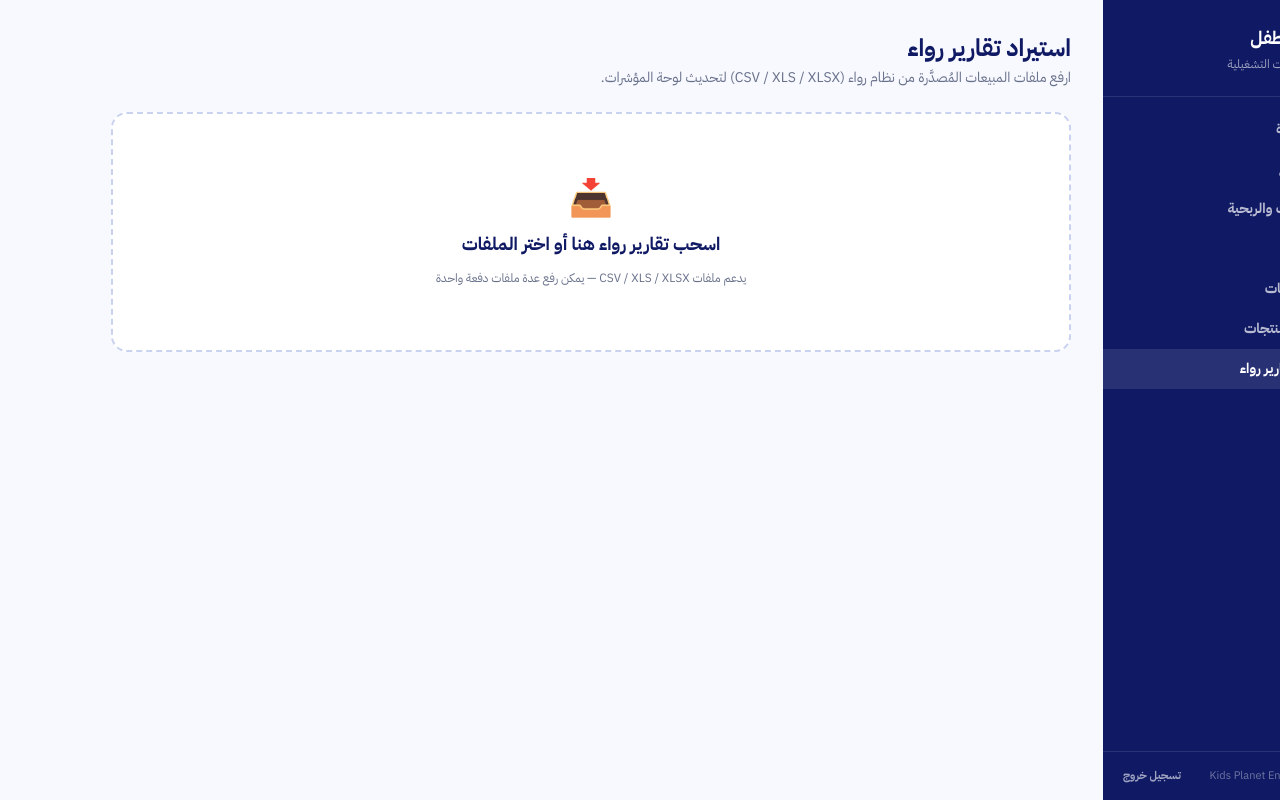
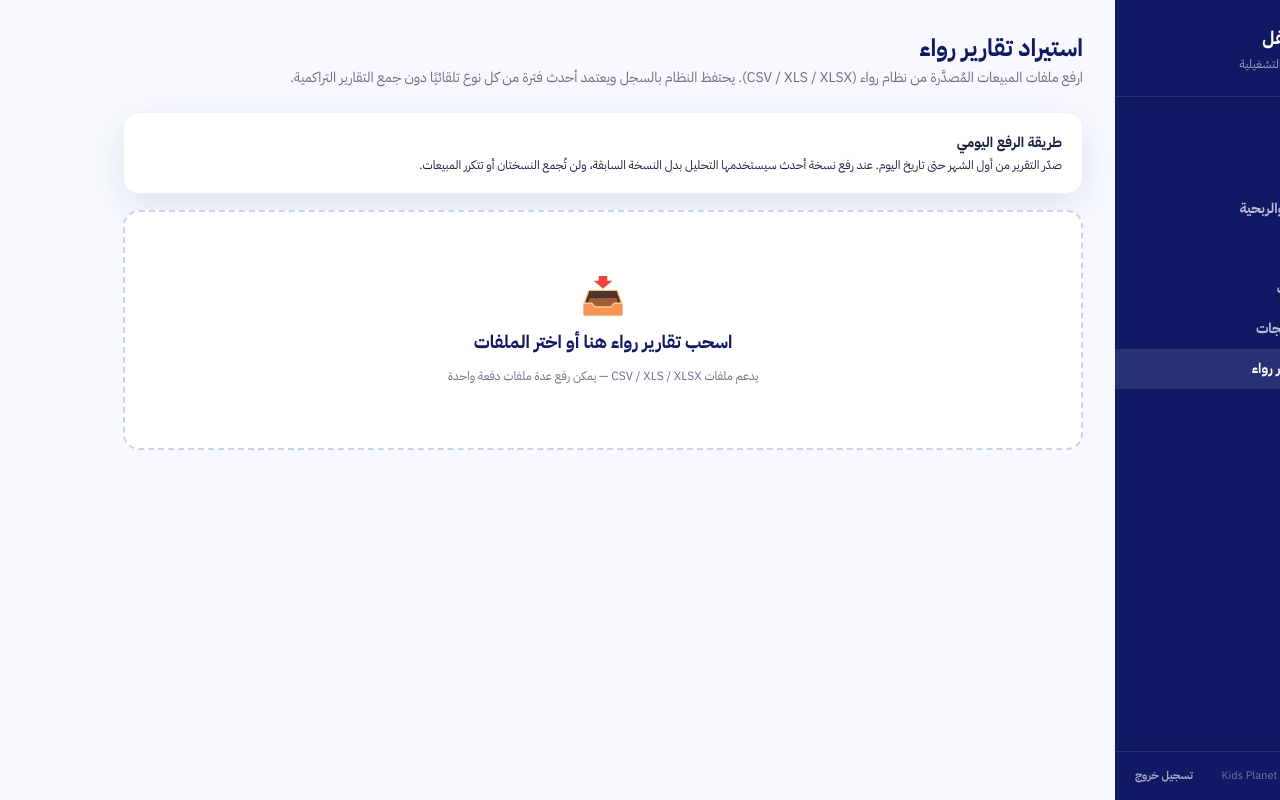
Before and after one commit to binkhalaf87/kp, a Next.js app in the folder dashboard/: page /import in a window 1280 px wide. Built offline with nearby package versions, Linux system fonts and the light colour scheme.

Commit message:
feat(dashboard): improve Rewaa analytical workflow

```diff
--- a/dashboard/src/app/(protected)/import/page.tsx
+++ b/dashboard/src/app/(protected)/import/page.tsx
@@ -47,8 +47,15 @@
     <div>
       <PageHeader
         title="استيراد تقارير رواء"
-        description="ارفع ملفات المبيعات المُصدَّرة من نظام رواء (CSV / XLS / XLSX) لتحديث لوحة المؤشرات."
+        description="ارفع ملفات المبيعات المُصدَّرة من نظام رواء (CSV / XLS / XLSX). يحتفظ النظام بالسجل ويعتمد أحدث فترة من كل نوع تلقائيًا دون جمع التقارير التراكمية."
       />
+
+      <div className="kp-card mb-4 border-sky-200 bg-sky-50 text-sky-900">
+        <div className="font-black text-sm">طريقة الرفع اليومي</div>
+        <p className="text-xs mt-1">
+          صدّر التقرير من أول الشهر حتى تاريخ اليوم. عند رفع نسخة أحدث سيستخدمها التحليل بدل النسخة السابقة، ولن تُجمع النسختان أو تتكرر المبيعات.
+        </p>
+      </div>
 
       <Dropzone onFiles={handleFiles} />
 
```
